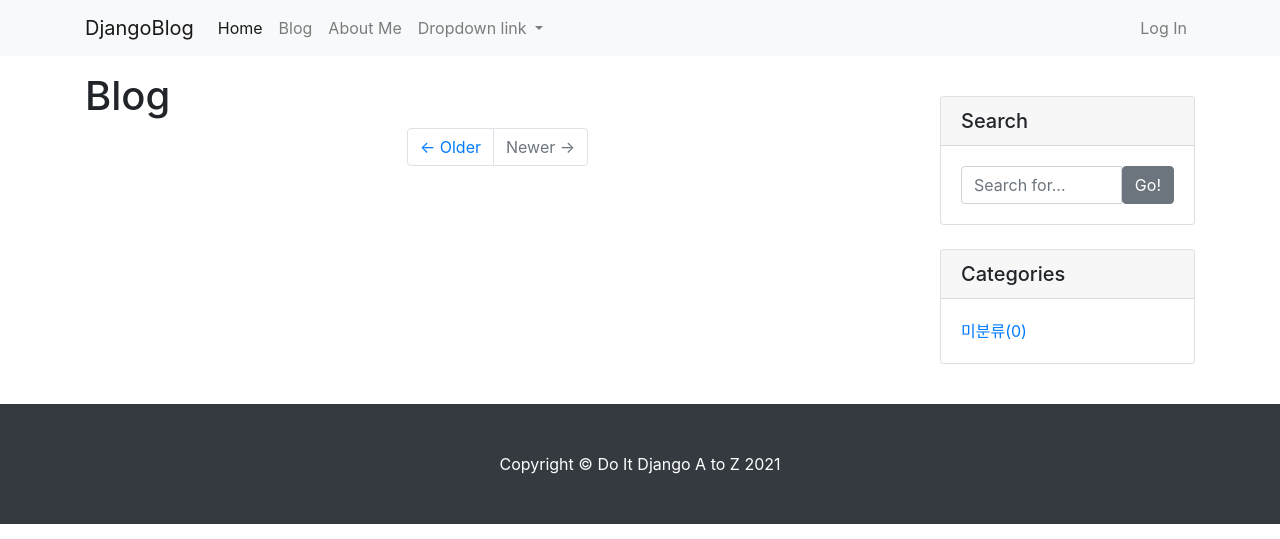
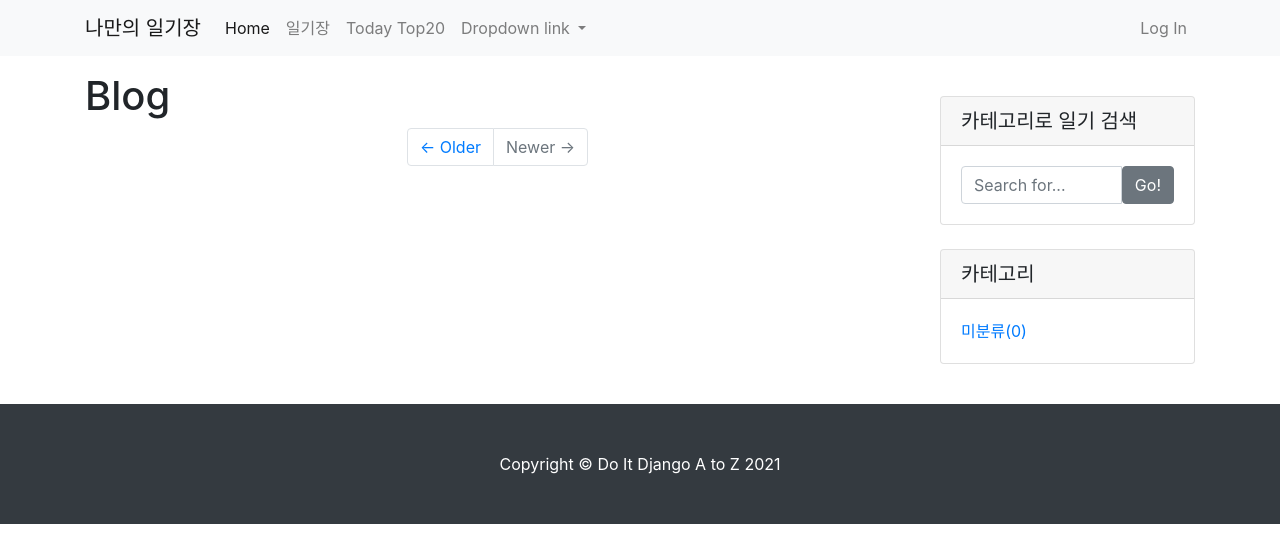
Before and after one commit to LeeJaejun98/Cloud_Final, a Django app: page /blog/ in a window 1280 px wide. Shown: the top 539 px of the page. Run offline with Django 4.2, Linux system fonts and the light colour scheme; data that the repository does not hold is empty; some libraries are stand-ins or nearby versions.

Commit message:
나만의 일기장으로 바꿈

```diff
--- a/blog/templates/blog/base.html
+++ b/blog/templates/blog/base.html
@@ -3,7 +3,7 @@
 {% load static %}
 {% load socialaccount %}
 <head>
-    <title>Blog</title>
+    <title>나만의 일기장</title>
         <link rel="stylesheet" href="{% static 'blog/bootstrap/bootstrap.min.css' %}" media="screen">
 
     <script src="https://kit.fontawesome.com/726bbd6862.js" crossorigin="anonymous"></script>
@@ -27,10 +27,6 @@
                     <div class="row">
                         <div class="col-md-6">
                             <a role="button" type="button" class="btn btn-outline-dark btn-block btn-sm " href="{% provider_login_url 'google' %}"><i class="fab fa-google"></i>&nbsp&nbsp Log in with Google</a>
-                            <button type="button" class="btn btn-outline-dark btn-block btn-sm "><i class="far fa-envelope"></i>&nbsp&nbsp Log in with E-mail</button></a>
-                        </div>
-                        <div class="col-md-6">
-                            <button type="button" class="btn btn-outline-dark btn-block btn-sm"><i class="far fa-envelope"></i>&nbsp&nbsp Sign Up with E-mail</button>
                         </div>
                     </div>
                 </div>
--- a/blog/templates/blog/navbar.html
+++ b/blog/templates/blog/navbar.html
@@ -1,6 +1,6 @@
 <nav class="navbar navbar-expand-lg navbar-light bg-light">
         <div class="container">
-            <a class="navbar-brand" href="/">DjangoBlog</a>
+            <a class="navbar-brand" href="/">나만의 일기장</a>
             <button class="navbar-toggler" type="button" data-toggle="collapse" data-target="#navbarNavDropdown"
                 aria-controls="navbarNavDropdown" aria-expanded="false" aria-label="Toggle navigation">
                 <span class="navbar-toggler-icon"></span>
@@ -11,10 +11,10 @@
                         <a class="nav-link" href="/">Home <span class="sr-only">(current)</span></a>
                     </li>
                     <li class="nav-item">
-                        <a class="nav-link" href="/blog/">Blog</a>
+                        <a class="nav-link" href="/blog/">일기장</a>
                     </li>
                     <li class="nav-item">
-                        <a class="nav-link" href="/about_me/">About Me</a>
+                        <a class="nav-link" href="/about_me/">Today Top20</a>
                     </li>
                     <li class="nav-item dropdown">
                         <a class="nav-link dropdown-toggle" href="#" id="navbarDropdownMenuLink" role="button"
--- a/blog/templates/blog/sidebar.html
+++ b/blog/templates/blog/sidebar.html
@@ -1,7 +1,7 @@
 <div class="col-md-4 col-lg-3">
     <!-- Search Widget -->
     <div class="card my-4">
-        <h5 class="card-header">Search</h5>
+        <h5 class="card-header">카테고리로 일기 검색</h5>
         <div class="card-body">
             <div class="input-group">
                 <input type="text" class="form-control" placeholder="Search for...">
@@ -14,7 +14,7 @@
 
     <!-- Categories Widget -->
     <div class="card my-4">
-        <h5 class="card-header">Categories</h5>
+        <h5 class="card-header">카테고리</h5>
         <div class="card-body">
             <div class="row">
                 <div class="col-lg-6">
--- a/blog/urls.py
+++ b/blog/urls.py
@@ -4,6 +4,7 @@ from django.urls import path
 urlpatterns = [
 
     path('', views.PostList.as_view()),
+    path('search/<str:month>/<str:year>/<str:day>/', views.find_by_date),
     path('create_post/', views.PostCreate.as_view()),
     path('post_update/<int:pk>/', views.PostUpdate.as_view()),
     path('<int:pk>/', views.PostDetail.as_view()),
--- a/blog/views.py
+++ b/blog/views.py
@@ -1,6 +1,7 @@
 from django.shortcuts import render, redirect
 from .models import Post, Category, Tag
-from django.contrib.auth.mixins import LoginRequiredMixin, UserPassesTestMixin
+from django.contrib.auth.mixins import LoginRequiredMixin
+from django.db.models import Q
 from django.views.generic import ListView, DetailView, CreateView, UpdateView
 
 from .forms import CommentForm
@@ -9,7 +10,7 @@ from datetime import datetime
 
 
 class MyHtmlCalendar(calendar.HTMLCalendar):
-    def formatday(self, day, weekday):
+    def myformatday(self, day, weekday, theyear, themonth):
         """
         Return a day as a table cell.
         """
@@ -17,7 +18,35 @@ class MyHtmlCalendar(calendar.HTMLCalendar):
             # day outside month
             return '<td class="%s">&nbsp;</td>' % self.cssclass_noday
         else:
-            return '<td class="%s"><a href="/blog/%s/">%d</a></td>' % (self.cssclasses[weekday], day, day)
+            return '<td class="%s"><a href="/blog/search/%s/%s/%s">%d</a></td>' % \
+                (self.cssclasses[weekday], themonth, theyear, day, day)
+
+    def myformatweek(self, theweek, theyear, themonth):
+        """
+        Return a complete week as a table row.
+        """
+        s = ''.join(self.myformatday(d, wd, theyear, themonth) for (d, wd) in theweek)
+        return '<tr>%s</tr>' % s
+
+    def formatmonth(self, theyear, themonth, withyear=True):
+        """
+        Return a formatted month as a table.
+        """
+        v = []
+        a = v.append
+        a('<table border="0" cellpadding="0" cellspacing="0" class="%s">' % (
+            self.cssclass_month))
+        a('\n')
+        a(self.formatmonthname(theyear, themonth, withyear=withyear))
+        a('\n')
+        a(self.formatweekheader())
+        a('\n')
+        for week in self.monthdays2calendar(theyear, themonth):
+            a(self.myformatweek(week, theyear, themonth))
+            a('\n')
+        a('</table>')
+        a('\n')
+        return ''.join(v)
 
 
 def calendar_view(request):
@@ -88,12 +117,9 @@ class PostUpdate(LoginRequiredMixin, UpdateView):
             raise PermissionError
 
 
-class PostCreate(LoginRequiredMixin, CreateView):  # 사용자에게 정보를 받아오는 페이지 + 페이지에 들어있는 홈의 정보 가져오기
+class PostCreate(LoginRequiredMixin, CreateView):
     model = Post
-    fields = ['title', 'content', 'head_image', 'file_upload', 'category', 'tag']  # 7개만 받기
-
-    # def test_func(self):
-    #     return self.request.user.is_superuser or self.user.request.is_staff
+    fields = ['title', 'content', 'head_image', 'file_upload', 'category', 'tag']
 
     def get_context_data(self, **kwargs):
         context = super(PostCreate, self).get_context_data()
@@ -113,7 +139,7 @@ class PostCreate(LoginRequiredMixin, CreateView):  # 사용자에게 정보를
 
 class PostList(ListView):
     model = Post
-    ordering = '-pk'  # 내림차순으로 정렬해주기 위해
+    ordering = '-pk'
 
     def get_context_data(self, **kwargs):
         context = super(PostList, self).get_context_data()
@@ -173,7 +199,7 @@ def add_comment(request, pk):
     if request.method == 'POST':
         post = Post.objects.get(pk=pk)
         comment_form = CommentForm(request.POST)
-        comment_temp = comment_form.save(commit=False) #바로 DB로 가는것을 막기 위해 commit 사용
+        comment_temp = comment_form.save(commit=False)
         comment_temp.post = post
         comment_temp.author = request.user
         comment_temp.save()
@@ -181,3 +207,13 @@ def add_comment(request, pk):
         return redirect(post.get_absolute_url())
     else:
         raise PermissionError
+
+
+def find_by_date(request, month, year, day):
+    post_list = Post.objects.filter(
+        Q(create_at__day=day) & Q(create_at__month=month) & Q(create_at__year=year)
+    ).order_by('-pk')
+
+    return render(request, 'blog/post_list.html', {
+        'post_list': post_list,
+    })
--- a/final/urls.py
+++ b/final/urls.py
@@ -14,9 +14,12 @@ Including another URLconf
     1. Import the include() function: from django.urls import include, path
     2. Add a URL to urlpatterns:  path('blog/', include('blog.urls'))
 """
+import markdownx
+from django.conf.urls.static import static
 from django.contrib import admin
 from django.urls import path, include
 
+from django.conf import settings
 urlpatterns = [
     path('blog/', include('blog.urls')),
     path('admin/', admin.site.urls),
@@ -24,3 +27,5 @@ urlpatterns = [
     path('markdownx/', include('markdownx.urls')),
     path('accounts/', include('allauth.urls')),
 ]
+
+urlpatterns += static(settings.MEDIA_URL, document_root=settings.MEDIA_ROOT)
```
Also changed, not shown: final/settings.py (+18 -12 lines), single_pages/templates/single_pages/main.html (+4 -3 lines), 1 other file.
